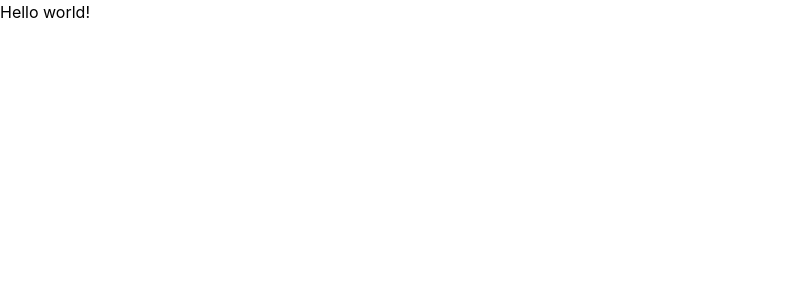
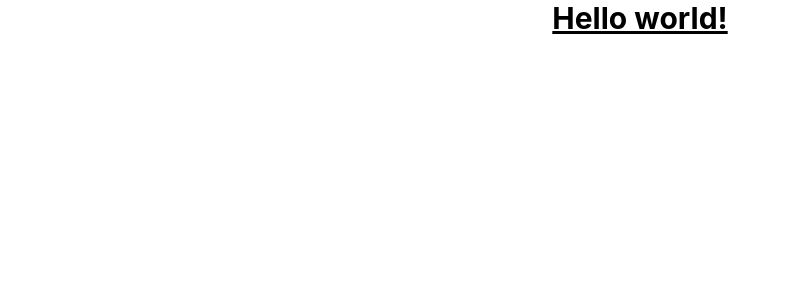
Before and after one commit to sunny-chace/orm-website-v2, a Next.js app: page / in a window 1280 px wide. Shown: the top 300 px of the page, without its empty margins (0-790 px from the left). Built offline with nearby package versions, Linux system fonts and the light colour scheme.

Commit message:
updated tailwind config file

```diff
--- a/tailwind.config.js
+++ b/tailwind.config.js
@@ -1,5 +1,8 @@
 module.exports = {
-  content: [],
+  content: [
+    "./pages/**/*.{js,ts,jsx,tsx}",
+    "./components/**/*.{js,ts,jsx,tsx}",
+  ],
   theme: {
     extend: {},
   },
```
